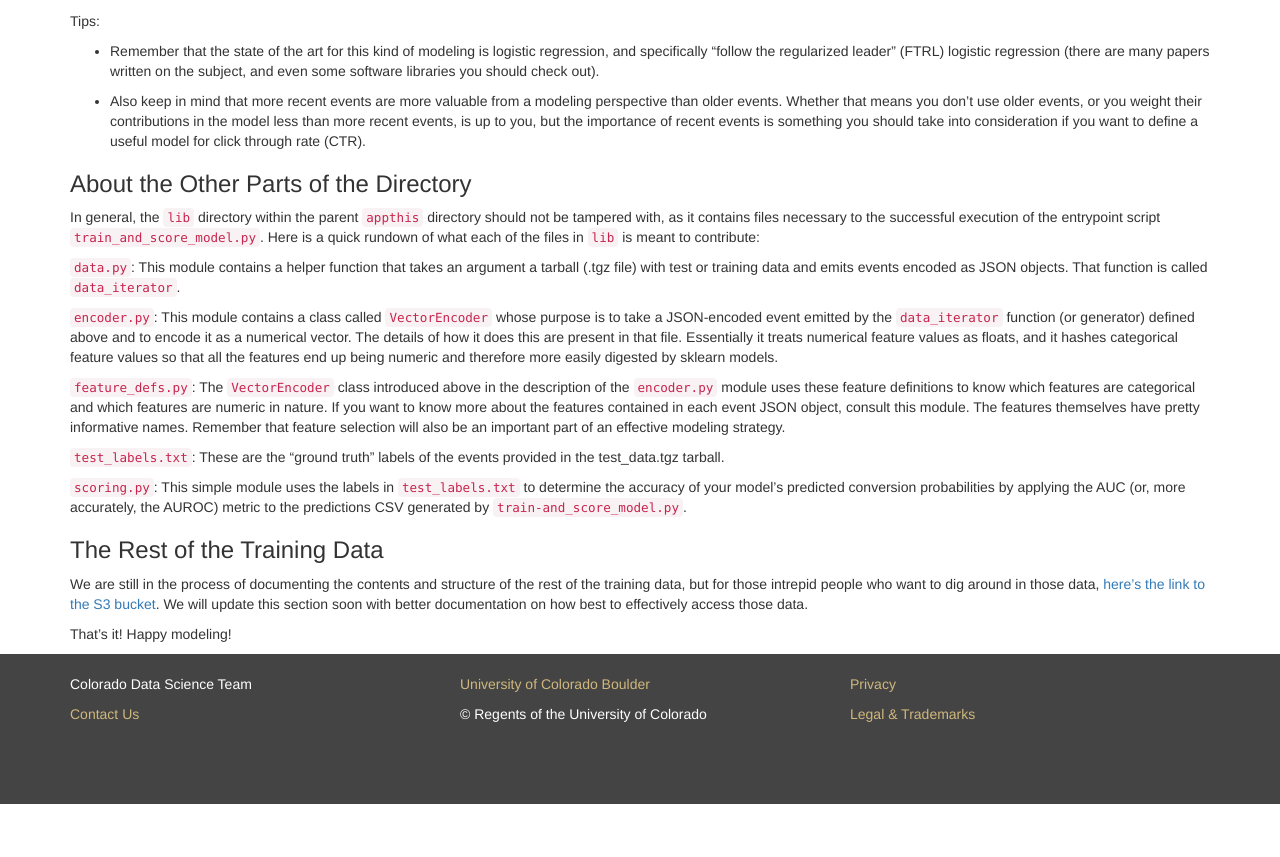
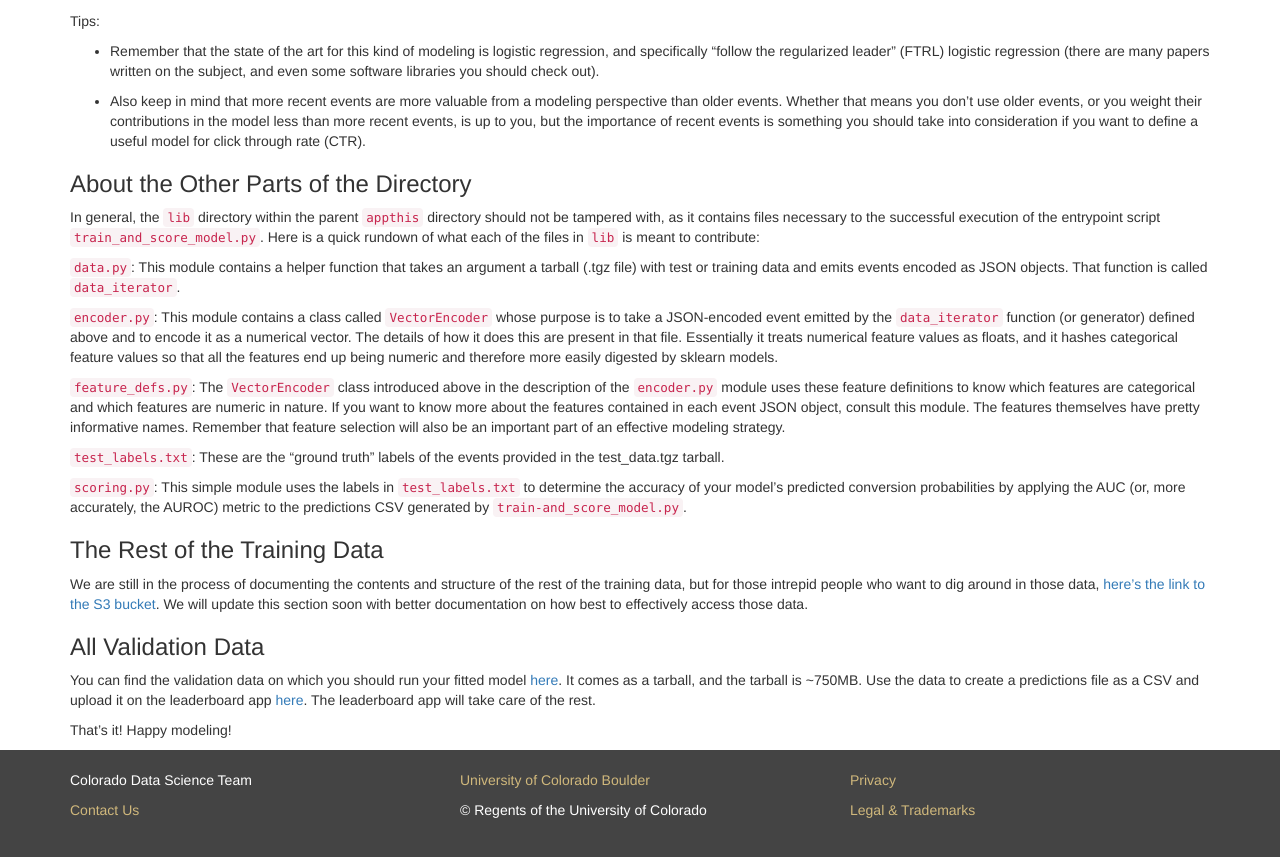
Before and after one commit to CoDataScience/codatascience.github.io, a Jekyll site: the page built from _competitions/appthis.md, in a window 1280 px wide and 900 px high, scrolled down 639 px. Shown: the top 857 px of the window. Built offline with Jekyll 4.4.1, drawn with Linux system fonts in a browser that asks for light colours; before the commit the page ends 1443 px from its top, so only the background shows below that.

Commit message:
Update appthis.md
Add link to all appthis validation data, for the purposes of creating submissions to the leaderboard AppThis competition.

```diff
--- a/_competitions/appthis.md
+++ b/_competitions/appthis.md
@@ -81,4 +81,9 @@ conversion probabilities by applying the AUC (or, more accurately, the AUROC) me
 
 We are still in the process of documenting the contents and structure of the rest of the training data, but for those intrepid people who want to dig around in those data, [here's the link to the S3 bucket](https://s3-us-west-2.amazonaws.com/cub-competition-data/). We will update this section soon with better documentation on how best to effectively access those data.
 
+
+### All Validation Data
+
+You can find the validation data on which you should run your fitted model [here](http://leaderboard.entilzha.io/static/downloads/all_test_data.tgz). It comes as a tarball, and the tarball is ~750MB. Use the data to create a predictions file as a CSV and upload it on the leaderboard app [here](https://leaderboard.entilzha.io/competition/AppThis/). The leaderboard app will take care of the rest.
+
 That's it! Happy modeling!
```
